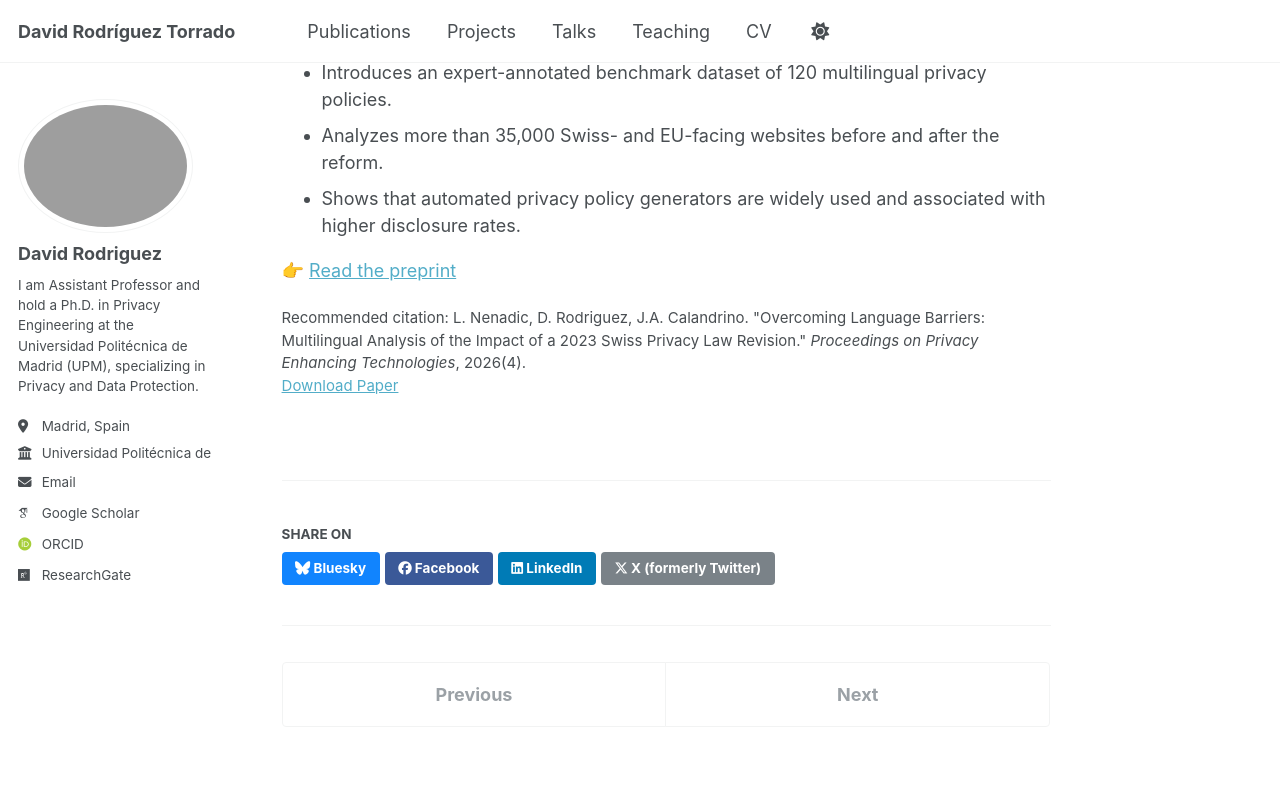
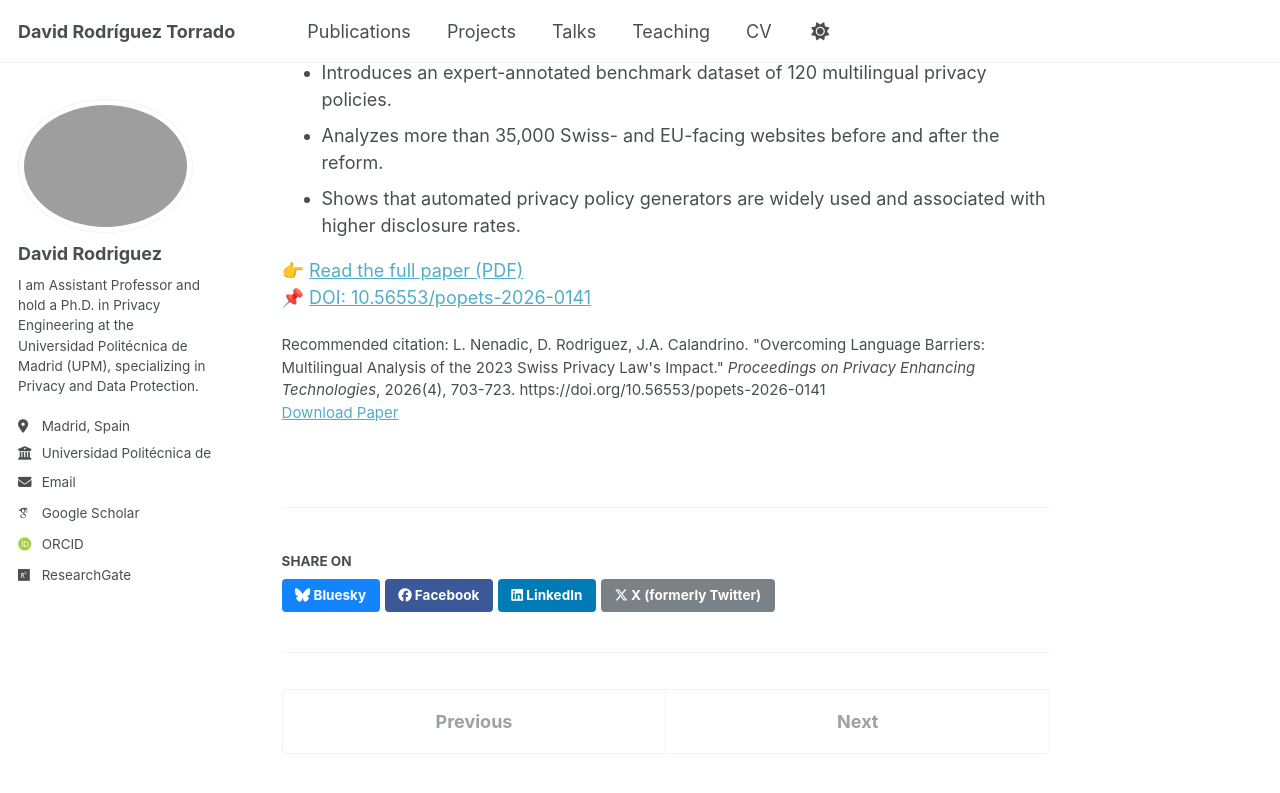
Before and after one commit to DavidRodriguezTorrado/DavidRodriguezTorrado.github.io, a Jekyll site: the page built from _publications/Overcoming-Language-Barriers.md, in a window 1280 px wide and 900 px high, scrolled down 885 px. Shown: the top 793 px of the window. Built offline with Jekyll 4.4.1, drawn with Linux system fonts in a browser that asks for light colours; some web fonts are replaced; some of the changed text lies outside the part shown.

Commit message:
Updating PETS 2026 paper

```diff
--- a/_publications/Overcoming-Language-Barriers.md
+++ b/_publications/Overcoming-Language-Barriers.md
@@ -1,14 +1,15 @@
 ---
-title: "Overcoming Language Barriers: Multilingual Analysis of the Impact of a 2023 Swiss Privacy Law Revision"
+title: "Overcoming Language Barriers: Multilingual Analysis of the 2023 Swiss Privacy Law's Impact"
 collection: publications
 permalink: /publication/overcoming-language-barriers-swiss-privacy-law
-date: 2026-06-03
-venue: 'Proceedings on Privacy Enhancing Technologies, 2026(4)'
-citation: 'L. Nenadic, D. Rodriguez, J.A. Calandrino. "Overcoming Language Barriers: Multilingual Analysis of the Impact of a 2023 Swiss Privacy Law Revision." <i>Proceedings on Privacy Enhancing Technologies</i>, 2026(4).'
+date: 2026-07-14
+venue: 'Proceedings on Privacy Enhancing Technologies, 2026(4), 703-723'
+citation: "L. Nenadic, D. Rodriguez, J.A. Calandrino. \"Overcoming Language Barriers: Multilingual Analysis of the 2023 Swiss Privacy Law's Impact.\" <i>Proceedings on Privacy Enhancing Technologies</i>, 2026(4), 703-723. https://doi.org/10.56553/popets-2026-0141"
 type: 'conference'
 category: conference
 featured: true
-paperurl: 'https://arxiv.org/abs/2510.05860'
+paperurl: 'https://petsymposium.org/popets/2026/popets-2026-0141.pdf'
+doi: 'https://doi.org/10.56553/popets-2026-0141'
 excerpt: 'This paper studies the real-world impact of Switzerland’s 2023 privacy law revision using a multilingual LLM-based pipeline for privacy policy analysis. Applied to policies from more than 35,000 Swiss- and EU-facing websites, it finds significant increases in data-subject-right disclosures and highlights the role of automated privacy policy generators.'
 ---
 
@@ -28,4 +29,5 @@ Applying the method to privacy policies collected from more than 35,000 Swiss- a
 - Analyzes more than 35,000 Swiss- and EU-facing websites before and after the reform.
 - Shows that automated privacy policy generators are widely used and associated with higher disclosure rates.
 
-👉 [Read the preprint](https://arxiv.org/abs/2510.05860)
+👉 [Read the full paper (PDF)](https://petsymposium.org/popets/2026/popets-2026-0141.pdf)
+📌 [DOI: 10.56553/popets-2026-0141](https://doi.org/10.56553/popets-2026-0141)
```
Also changed, not shown: _pages/about.md (+1 -1 lines).
